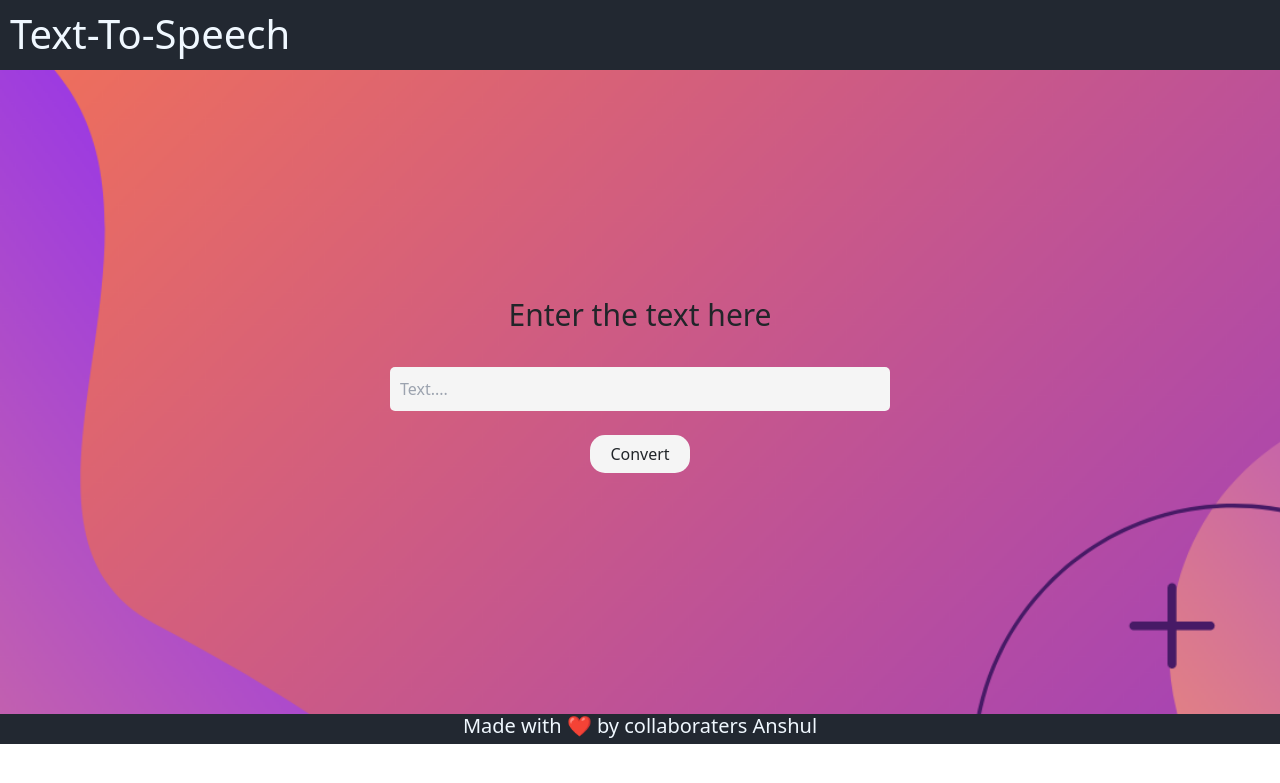
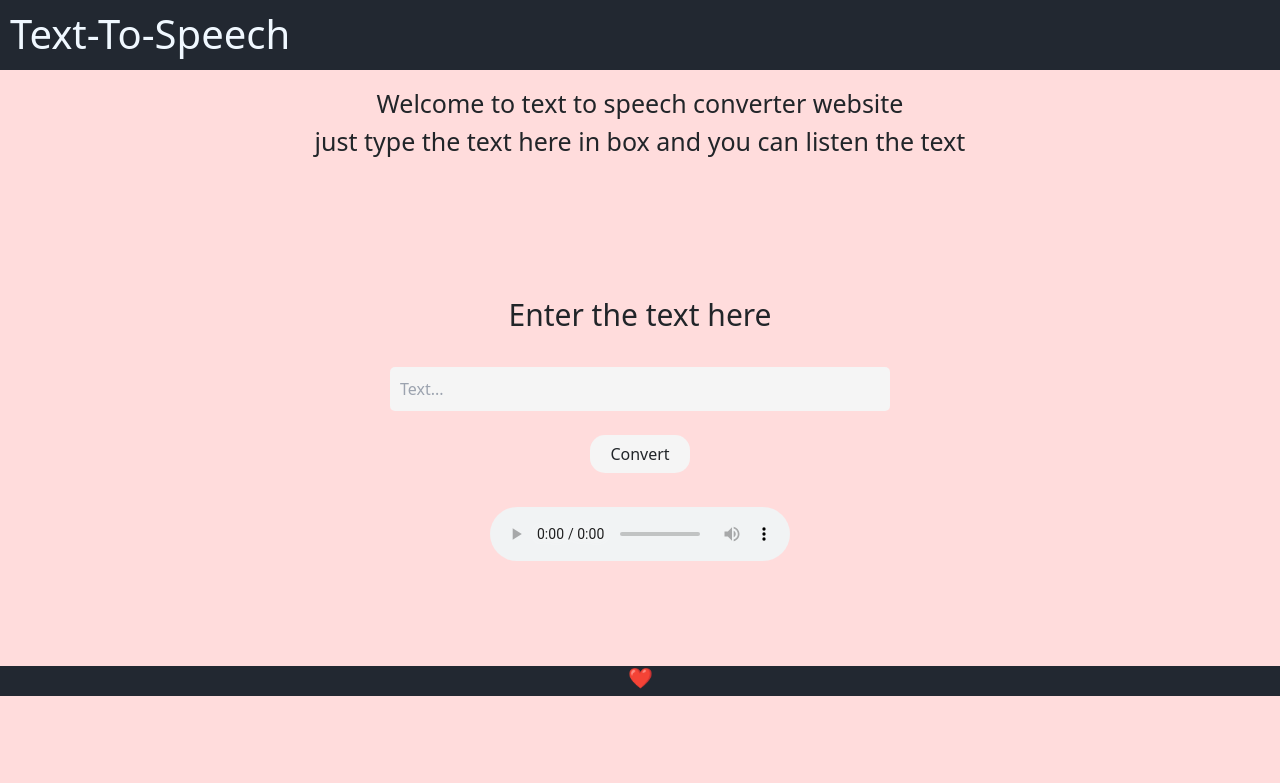
Before and after one commit to anschy/audioxt, a Flask app: page / in a window 1280 px wide. Shown: the top 783 px of the page. Run offline with Flask 2, Linux system fonts and the light colour scheme.

Commit message:
Add files via upload

```diff
--- a/templates/index.html
+++ b/templates/index.html
@@ -6,11 +6,10 @@
     <link href="https://cdn.jsdelivr.net/npm/bootstrap@5.0.0-beta1/dist/css/bootstrap.min.css" rel="stylesheet" integrity="sha384-giJF6kkoqNQ00vy+HMDP7azOuL0xtbfIcaT9wjKHr8RbDVddVHyTfAAsrekwKmP1" crossorigin="anonymous">
     <link href="https://unpkg.com/tailwindcss@^1.0/dist/tailwind.min.css" rel="stylesheet">
 
-    <title>Guess the random number</title>
+    <title>Convert Text-To-Speech</title>
     <style>
         body {
-            background-color: aquamarine;
-            background: url(../bg.png);
+            background-color: #ffdcdc;
             background-repeat: no-repeat;
             background-size: cover;
         }
@@ -34,10 +33,14 @@
 
         }
 
-        .general {}
+        .general {
+			margin-top : 15px;
+			font-size : 25px;
+			text-align : center;
+		}
 
         .footer {
-            margin-top: 135px;
+            margin-top: 105px;
             height: 30px;
             width: auto;
             background-color: #222831;
@@ -61,7 +64,7 @@
         .form {
             text-align: center;
             margin: 10px;
-            margin-top: 15%;
+            margin-top: 8%;
         }
 
         label {
@@ -90,36 +93,51 @@
     </div>
 
     <div class="general">
-        <!--        <p>Welcome to text to speech converter website, here just type the text here in box you can listen to the text</p>-->
+        <p>Welcome to text to speech converter website </p>
+		<p>just type the text here in box and you can listen the text</p>
     </div>
 
     <div class="form">
         <form action='/predict' method="POST">
             <label for="text" style="margin: 30px;">Enter the text here</label>
             <br>
-            <input name="text" type="text" placeholder="Text...." class="validate">
+            <input name="text" type="text" placeholder="Text..." class="validate">
             <br>
+			<input name = "result_id" type = "hidden" id = "random">
             <br>
             <button type="submit" class="submit">Convert</button>
         </form>
     </div>
-    <br>
-    <h4 align="center"><b>{{pred}}</b></h4>
-    <br>
-
-    <audio class="songthumb" control="controls">
-        <source src="{{audio}}" type="audio/mpeg" />
-    </audio>
+	<br>
+	<center>
+	<audio controls>
+	<source src="https:/audioxt.heroku.app/static/{{audio}}.mp3" type="audio/mpeg">
+	</audio>
+	<center>
 
 
-    <br>
-    <h4 align="center"><b>{{sound}}</b></h4>
-    <br>
+
 
     <div class="footer">
-        <h1 class="footer-h">Made with ❤️ by collaboraters <a class="header-a" href="https://anschy.github.io">Anshul</a> <a class="header-a" href="#"></a></h1>
+        <h1 class="footer-h">❤️ <a class="header-a" href="#"></a> <a class="header-a" href="#"></a></h1>
     </div>
 
 </body>
 
+<script>
+function makeid(length) {
+   var result           = '';
+   var characters       = 'ABCDEFGHIJKLMNOPQRSTUVWXYZabcdefghijklmnopqrstuvwxyz0123456789';
+   var charactersLength = characters.length;
+   for ( var i = 0; i < length; i++ ) {
+      result += characters.charAt(Math.floor(Math.random() * charactersLength));
+   }
+   return result;
+}
+
+let result_id = document.getElementById('random');
+
+result_id.value = makeid(10);
+</script>
+
 </html>
```
